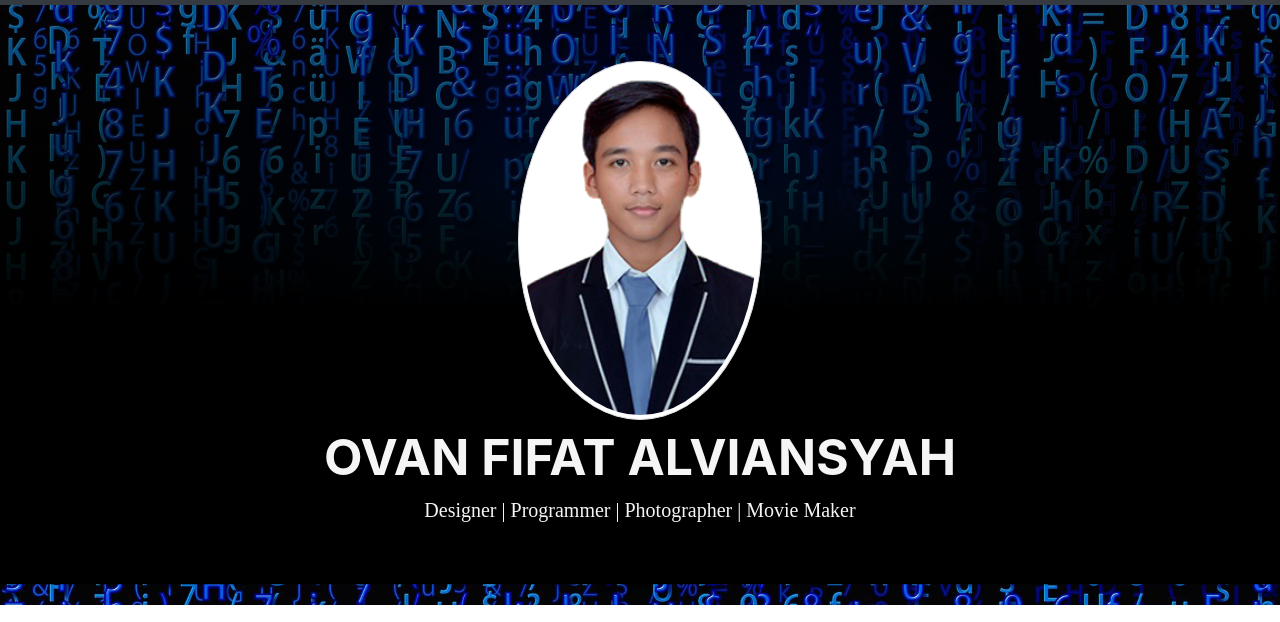
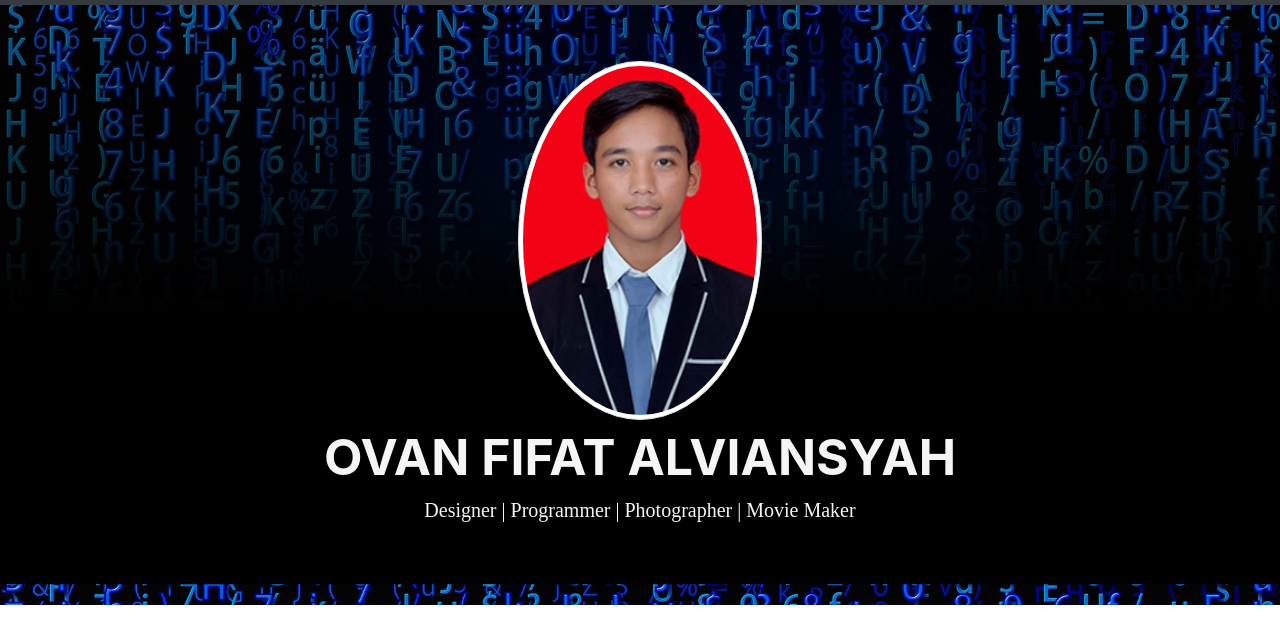
Before and after one commit to OvanAlviansyah/ovanportfolio.github.com, a plain HTML site: page index.html in a window 1280 px wide. Shown: the part 51-673 px from the top of the page. Drawn offline with nearby package versions, Linux system fonts and the light colour scheme.

Commit message:
ganti foto

```diff
--- a/index.html
+++ b/index.html
@@ -99,7 +99,7 @@
 <!-- Awal Jumbotron -->
       <div class="jumbotron jumbotron-fluid parallax">
         <div class="container text-center mt-5">
-          <img src="img/me.PNG" width="22%" class="rounded-circle img-thumbnail">
+          <img src="img/me.JPG" width="22%" class="rounded-circle img-thumbnail">
           <main class="name ">Ovan Fifat Alviansyah</main>
           <p class="lead fontjmbrtn">Designer | Programmer | Photographer | Movie Maker</p>
         </div>
```
